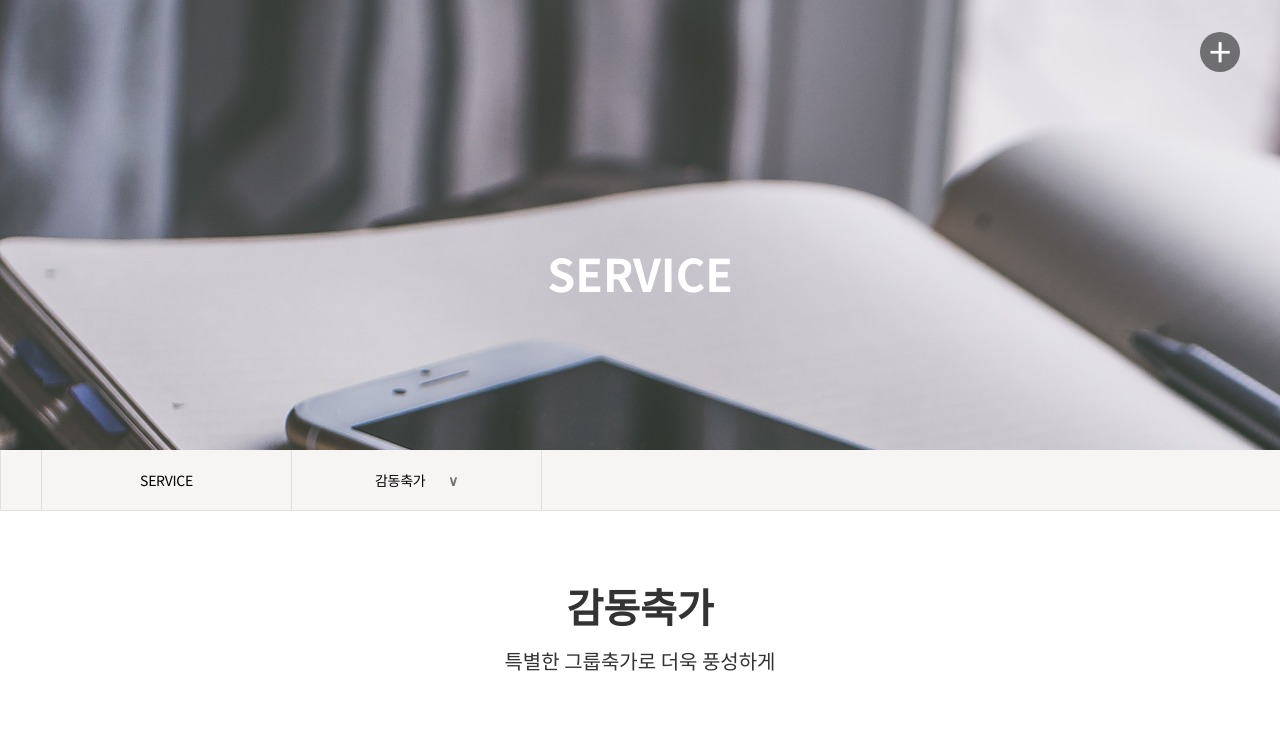
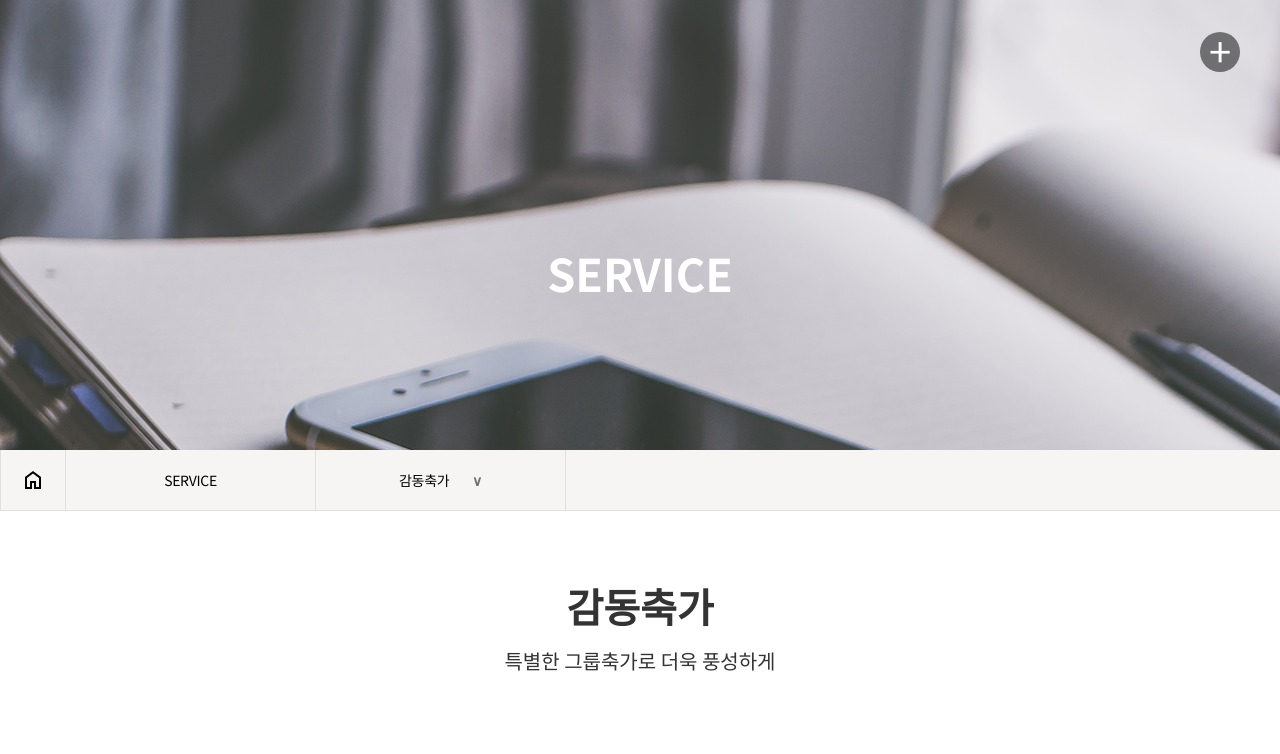
Before and after one commit to hbeautyacademy/hbeautyacademy, a React (Create React App) app: page /service/weddingsong in a window 1280 px wide. Shown: the top 754 px of the page. Built offline with nearby package versions, Linux system fonts and the light colour scheme.

Commit message:
아이콘 변경

```diff
--- a/src/App.css
+++ b/src/App.css
@@ -123,6 +123,8 @@ a {
   /* background-color: rgb(2, 137, 215); */
   border-radius: 50%;
   overflow: hidden;
+
+  cursor: pointer;
 }
 
 .header__hamburger a {
--- a/src/routes/Menu/Company/Introduction.js
+++ b/src/routes/Menu/Company/Introduction.js
@@ -1,7 +1,5 @@
 import { useEffect, useState } from 'react';
 import './../../../App.css';
-// import { FontAwesomeIcon } from '@fortawesome/react-fontawesome';
-// import { faHome } from '@fortawesome/free-solid-svg-icons';
 
 
 export default function Introduction(){
@@ -21,7 +19,9 @@ export default function Introduction(){
                     <ul className='detail-page__btn-con'>
                         <li className='detail-page__btn-home'>
                             <a href='/'>
-                                {/* <FontAwesomeIcon icon={faHome} className='manage-sb__icon'/> */}
+                                <span class="material-symbols-outlined">
+                                    home
+                                </span>
                             </a>
                         </li>
                         {/* 현재 페이지 메인메뉴 */}
--- a/src/routes/Menu/Company/OurService.js
+++ b/src/routes/Menu/Company/OurService.js
@@ -1,7 +1,5 @@
 import { useEffect, useState } from 'react';
 import './../../../App.css';
-// import { FontAwesomeIcon } from '@fortawesome/react-fontawesome';
-// import { faHome } from '@fortawesome/free-solid-svg-icons';
 
 
 export default function OurService(){
@@ -20,8 +18,11 @@ export default function OurService(){
                 <div className='detail-page__btn'>
                     <ul className='detail-page__btn-con'>
                         <li className='detail-page__btn-home'><a href='/'>
-                            {/* <FontAwesomeIcon icon={faHome} className='manage-sb__icon'/> */}
-                            </a></li>
+                                <span   class="material-symbols-outlined">
+                                        home
+                                </span>
+                            </a>
+                        </li>
                         {/* 현재 페이지 메인메뉴 */}
                         <li className='detail-page__btn-menu'><a>COMPANY</a></li>
                         <li className={`detail-page__btn-submenu + ${ clickBtn ? 'overflow-visible' : ''}`} onClick={showList}>
--- a/src/routes/Menu/Contact/Contact.js
+++ b/src/routes/Menu/Contact/Contact.js
@@ -1,8 +1,5 @@
 import { useEffect, useState } from 'react';
 import './../../../App.css';
-// import { FontAwesomeIcon } from '@fortawesome/react-fontawesome';
-// import { faHome } from '@fortawesome/free-solid-svg-icons';
-
 
 export default function Contact(){
     const [clickBtn, setClickBtn] = useState(false);
@@ -45,8 +42,10 @@ export default function Contact(){
                 <div className='detail-page__btn'>
                     <ul className='detail-page__btn-con'>
                         <li className='detail-page__btn-home'><a href='/'>
-                            {/* <FontAwesomeIcon icon={faHome} className='manage-sb__icon'/> */}
-                            </a></li>
+                            <span class="material-symbols-outlined">
+                                home
+                            </span>
+                        </a></li>
                         {/* 현재 페이지 메인메뉴 */}
                         <li className='detail-page__btn-menu'><a>CONTACT</a></li>
                         <li className={`detail-page__btn-submenu + ${ clickBtn ? 'overflow-visible' : ''}`} onClick={showList}>
--- a/src/routes/Menu/Portfolio/Portfolio.js
+++ b/src/routes/Menu/Portfolio/Portfolio.js
@@ -1,8 +1,5 @@
 import { useEffect, useState } from 'react';
 import './../../../App.css';
-// import { FontAwesomeIcon } from '@fortawesome/react-fontawesome';
-// import { faHome } from '@fortawesome/free-solid-svg-icons';
-
 
 export default function Portfolio(){
     const [clickBtn, setClickBtn] = useState(false);
@@ -20,8 +17,10 @@ export default function Portfolio(){
                 <div className='detail-page__btn'>
                     <ul className='detail-page__btn-con'>
                         <li className='detail-page__btn-home'><a href='/'>
-                            {/* <FontAwesomeIcon icon={faHome} className='manage-sb__icon'/> */}
-                            </a></li>
+                            <span class="material-symbols-outlined">
+                                    home
+                            </span>
+                        </a></li>
                         {/* 현재 페이지 메인메뉴 */}
                         <li className='detail-page__btn-menu'><a>PORTFOLIO</a></li>
                         <li className={`detail-page__btn-submenu + ${ clickBtn ? 'overflow-visible' : ''}`} onClick={showList}>
--- a/src/routes/Menu/Review/Reason.js
+++ b/src/routes/Menu/Review/Reason.js
@@ -1,8 +1,5 @@
 import { useEffect, useState } from 'react';
 import './../../../App.css';
-// import { FontAwesomeIcon } from '@fortawesome/react-fontawesome';
-// import { faHome } from '@fortawesome/free-solid-svg-icons';
-
 
 export default function Reason(){
     const [clickBtn, setClickBtn] = useState(false);
@@ -20,8 +17,10 @@ export default function Reason(){
                 <div className='detail-page__btn'>
                     <ul className='detail-page__btn-con'>
                         <li className='detail-page__btn-home'><a href='/'>
-                            {/* <FontAwesomeIcon icon={faHome} className='manage-sb__icon'/> */}
-                            </a></li>
+                            <span class="material-symbols-outlined">
+                                    home
+                            </span>
+                        </a></li>
                         {/* 현재 페이지 메인메뉴 */}
                         <li className='detail-page__btn-menu'><a>REVIEW</a></li>
                         <li className={`detail-page__btn-submenu + ${ clickBtn ? 'overflow-visible' : ''}`} onClick={showList}>
--- a/src/routes/Menu/Review/Review.js
+++ b/src/routes/Menu/Review/Review.js
@@ -1,8 +1,5 @@
 import { useEffect, useState } from 'react';
 import './../../../App.css';
-// import { FontAwesomeIcon } from '@fortawesome/react-fontawesome';
-// import { faHome } from '@fortawesome/free-solid-svg-icons';
-
 
 export default function Review(){
     const [clickBtn, setClickBtn] = useState(false);
@@ -20,8 +17,10 @@ export default function Review(){
                 <div className='detail-page__btn'>
                     <ul className='detail-page__btn-con'>
                         <li className='detail-page__btn-home'><a href='/'>
-                            {/* <FontAwesomeIcon icon={faHome} className='manage-sb__icon'/> */}
-                            </a></li>
+                            <span class="material-symbols-outlined">
+                                home
+                            </span>
+                        </a></li>
                         {/* 현재 페이지 메인메뉴 */}
                         <li className='detail-page__btn-menu'><a>REVIEW</a></li>
                         <li className={`detail-page__btn-submenu + ${ clickBtn ? 'overflow-visible' : ''}`} onClick={showList}>
--- a/src/routes/Menu/Service/WeddingCamera.js
+++ b/src/routes/Menu/Service/WeddingCamera.js
@@ -1,8 +1,5 @@
 import { useEffect, useState } from 'react';
 import './../../../App.css';
-// import { FontAwesomeIcon } from '@fortawesome/react-fontawesome';
-// import { faHome } from '@fortawesome/free-solid-svg-icons';
-
 
 export default function WeddingSong(){
     const [clickBtn, setClickBtn] = useState(false);
@@ -20,8 +17,10 @@ export default function WeddingSong(){
                 <div className='detail-page__btn'>
                     <ul className='detail-page__btn-con'>
                         <li className='detail-page__btn-home'><a href='/'>
-                            {/* <FontAwesomeIcon icon={faHome} className='manage-sb__icon'/> */}
-                            </a></li>
+                            <span class="material-symbols-outlined">
+                                home
+                            </span>
+                        </a></li>
                         {/* 현재 페이지 메인메뉴 */}
                         <li className='detail-page__btn-menu'><a>SERVICE</a></li>
                         <li className={`detail-page__btn-submenu + ${ clickBtn ? 'overflow-visible' : ''}`} onClick={showList}>
--- a/src/routes/Menu/Service/WeddingDirecting.js
+++ b/src/routes/Menu/Service/WeddingDirecting.js
@@ -1,8 +1,5 @@
 import { useEffect, useState } from 'react';
 import './../../../App.css';
-// import { FontAwesomeIcon } from '@fortawesome/react-fontawesome';
-// import { faHome } from '@fortawesome/free-solid-svg-icons';
-
 
 export default function WeddingSong(){
     const [clickBtn, setClickBtn] = useState(false);
@@ -20,8 +17,10 @@ export default function WeddingSong(){
                 <div className='detail-page__btn'>
                     <ul className='detail-page__btn-con'>
                         <li className='detail-page__btn-home'><a href='/'>
-                            {/* <FontAwesomeIcon icon={faHome} className='manage-sb__icon'/> */}
-                            </a></li>
+                            <span class="material-symbols-outlined">
+                                    home
+                                </span>
+                        </a></li>
                         {/* 현재 페이지 메인메뉴 */}
                         <li className='detail-page__btn-menu'><a>SERVICE</a></li>
                         <li className={`detail-page__btn-submenu + ${ clickBtn ? 'overflow-visible' : ''}`} onClick={showList}>
--- a/src/routes/Menu/Service/WeddingEvent.js
+++ b/src/routes/Menu/Service/WeddingEvent.js
@@ -1,8 +1,5 @@
 import { useEffect, useState } from 'react';
 import './../../../App.css';
-// import { FontAwesomeIcon } from '@fortawesome/react-fontawesome';
-// import { faHome } from '@fortawesome/free-solid-svg-icons';
-
 
 export default function WeddingSong(){
     const [clickBtn, setClickBtn] = useState(false);
@@ -20,8 +17,10 @@ export default function WeddingSong(){
                 <div className='detail-page__btn'>
                     <ul className='detail-page__btn-con'>
                         <li className='detail-page__btn-home'><a href='/'>
-                            {/* <FontAwesomeIcon icon={faHome} className='manage-sb__icon'/> */}
-                            </a></li>
+                            <span class="material-symbols-outlined">
+                                home
+                            </span>
+                        </a></li>
                         {/* 현재 페이지 메인메뉴 */}
                         <li className='detail-page__btn-menu'><a>SERVICE</a></li>
                         <li className={`detail-page__btn-submenu + ${ clickBtn ? 'overflow-visible' : ''}`} onClick={showList}>
--- a/src/routes/Menu/Service/WeddingMc.js
+++ b/src/routes/Menu/Service/WeddingMc.js
@@ -1,8 +1,5 @@
 import { useEffect, useState } from 'react';
 import './../../../App.css';
-// import { FontAwesomeIcon } from '@fortawesome/react-fontawesome';
-// import { faHome } from '@fortawesome/free-solid-svg-icons';
-
 
 export default function WeddingSong(){
     const [clickBtn, setClickBtn] = useState(false);
@@ -20,8 +17,10 @@ export default function WeddingSong(){
                 <div className='detail-page__btn'>
                     <ul className='detail-page__btn-con'>
                         <li className='detail-page__btn-home'><a href='/'>
-                            {/* <FontAwesomeIcon icon={faHome} className='manage-sb__icon'/> */}
-                            </a></li>
+                            <span class="material-symbols-outlined">
+                                    home
+                            </span>
+                        </a></li>
                         {/* 현재 페이지 메인메뉴 */}
                         <li className='detail-page__btn-menu'><a>SERVICE</a></li>
                         <li className={`detail-page__btn-submenu + ${ clickBtn ? 'overflow-visible' : ''}`} onClick={showList}>
--- a/src/routes/Menu/Service/WeddingSong.js
+++ b/src/routes/Menu/Service/WeddingSong.js
@@ -1,8 +1,5 @@
 import { useEffect, useState } from 'react';
 import './../../../App.css';
-// import { FontAwesomeIcon } from '@fortawesome/react-fontawesome';
-// import { faHome } from '@fortawesome/free-solid-svg-icons';
-
 
 export default function WeddingSong(){
     const [clickBtn, setClickBtn] = useState(false);
@@ -20,8 +17,10 @@ export default function WeddingSong(){
                 <div className='detail-page__btn'>
                     <ul className='detail-page__btn-con'>
                         <li className='detail-page__btn-home'><a href='/'>
-                            {/* <FontAwesomeIcon icon={faHome} className='manage-sb__icon'/> */}
-                            </a></li>
+                            <span class="material-symbols-outlined">
+                                    home
+                                </span>
+                        </a></li>
                         {/* 현재 페이지 메인메뉴 */}
                         <li className='detail-page__btn-menu'><a>SERVICE</a></li>
                         <li className={`detail-page__btn-submenu + ${ clickBtn ? 'overflow-visible' : ''}`} onClick={showList}>
```
